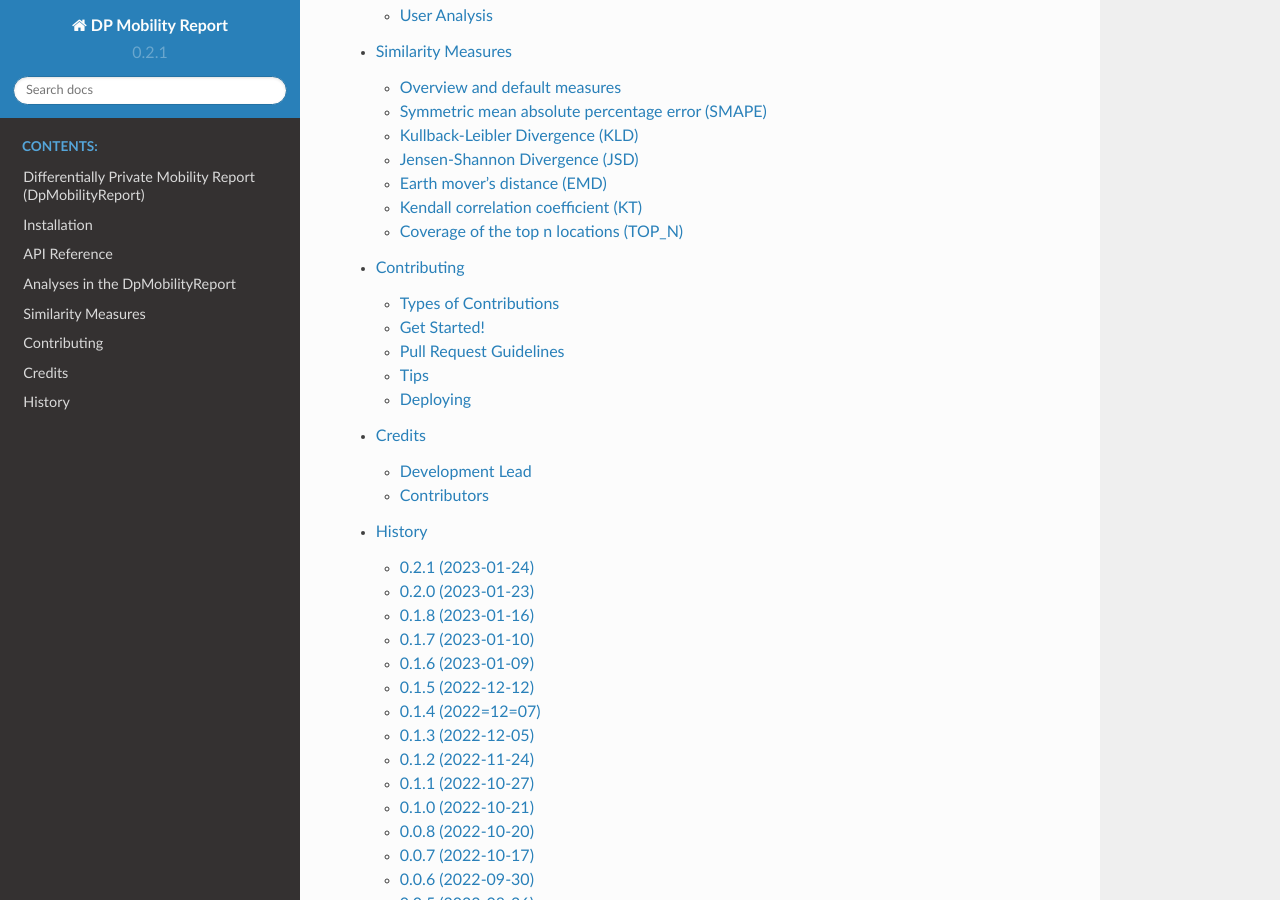
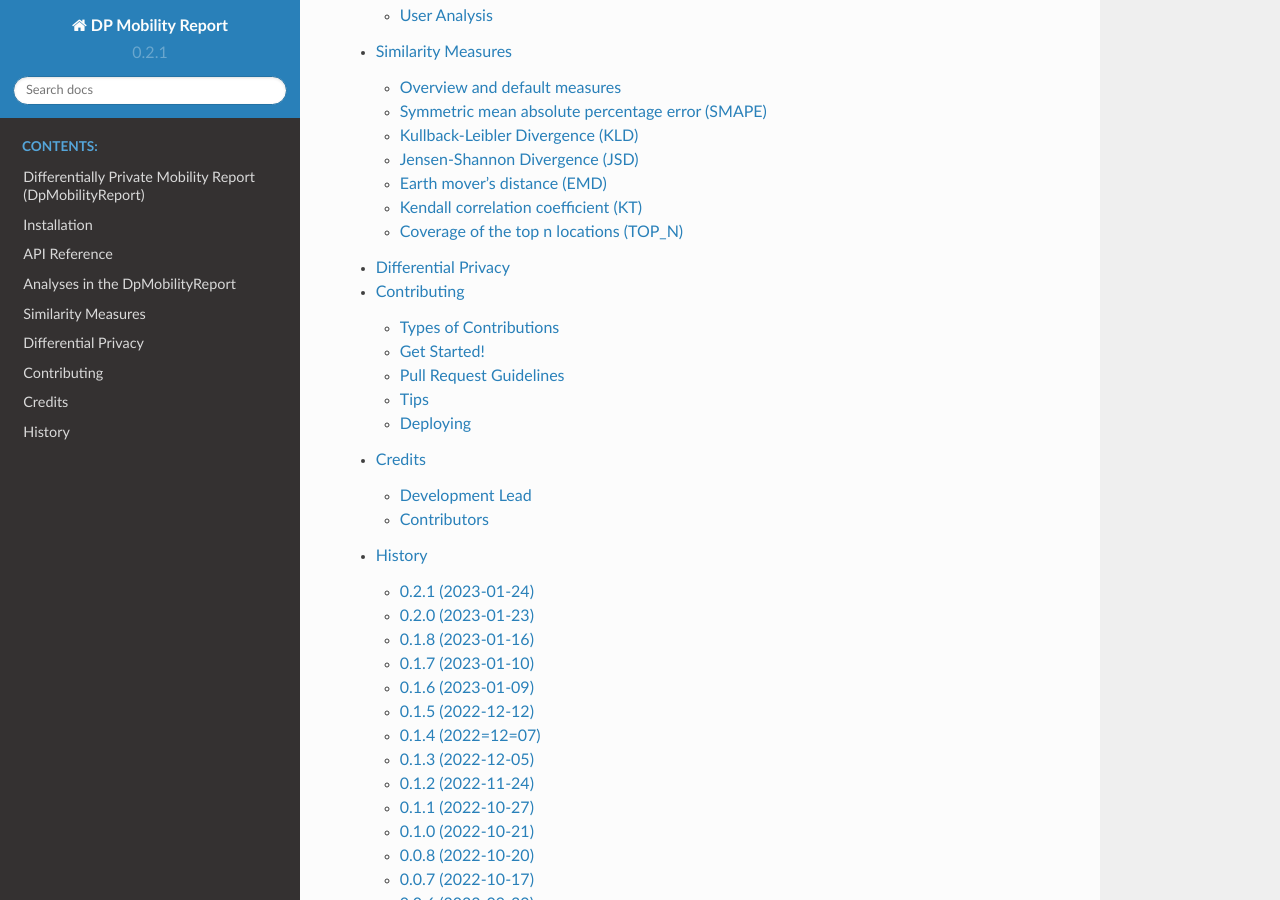
Before and after one commit to FreeMoveProject/dp_mobility_report, a Sphinx documentation site: the page built from docs/index.rst, in a window 1280 px wide and 900 px high, scrolled down 661 px. Built offline with Sphinx 7.4.7 and the Read the Docs theme 2.0.0, drawn with Linux system fonts in a browser that asks for light colours.

Commit message:
DP documentation

```diff
--- /dev/null
+++ b/DIFFERENTIAL_PRIVACY.rst
@@ -0,0 +1,5 @@
+============================================================
+Differential Privacy
+============================================================
+
+TODO
--- /dev/null
+++ b/docs/differential_privacy.rst
@@ -0,0 +1 @@
+.. include:: ../DIFFERENTIAL_PRIVACY.rst
--- a/docs/index.rst
+++ b/docs/index.rst
@@ -10,6 +10,7 @@ Welcome to the DpMobilityReport's documentation!
    modules
    analyses
    similarity_measures
+   differential_privacy
    contributing
    authors
    history
```
